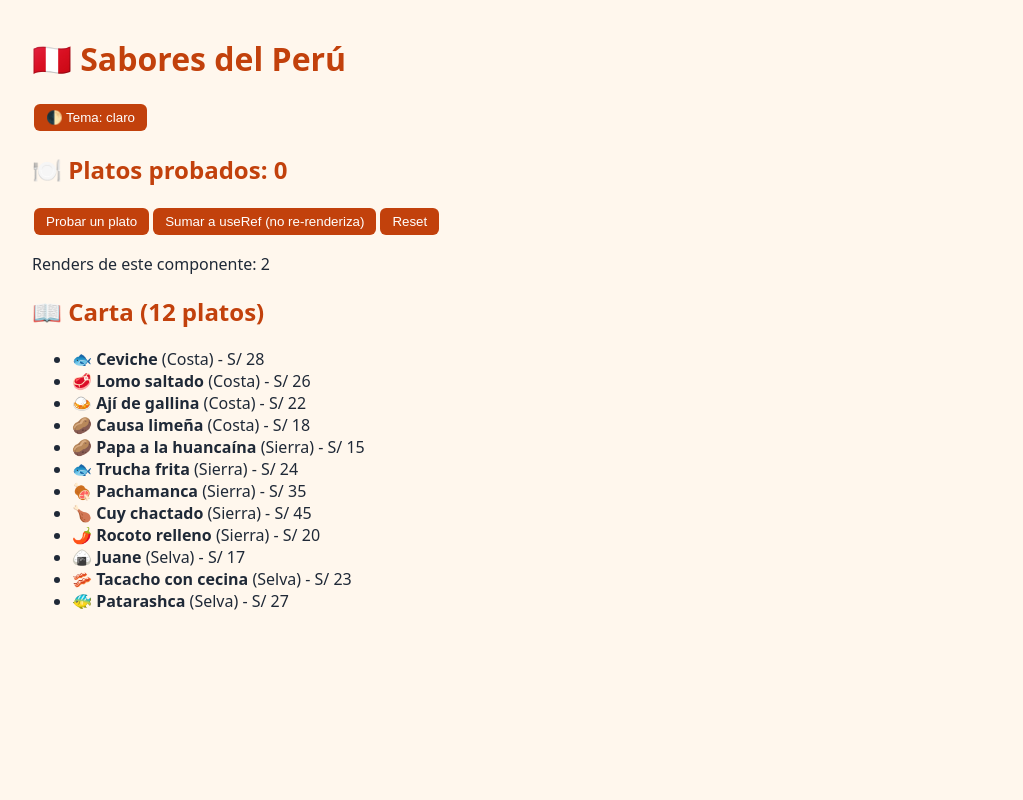
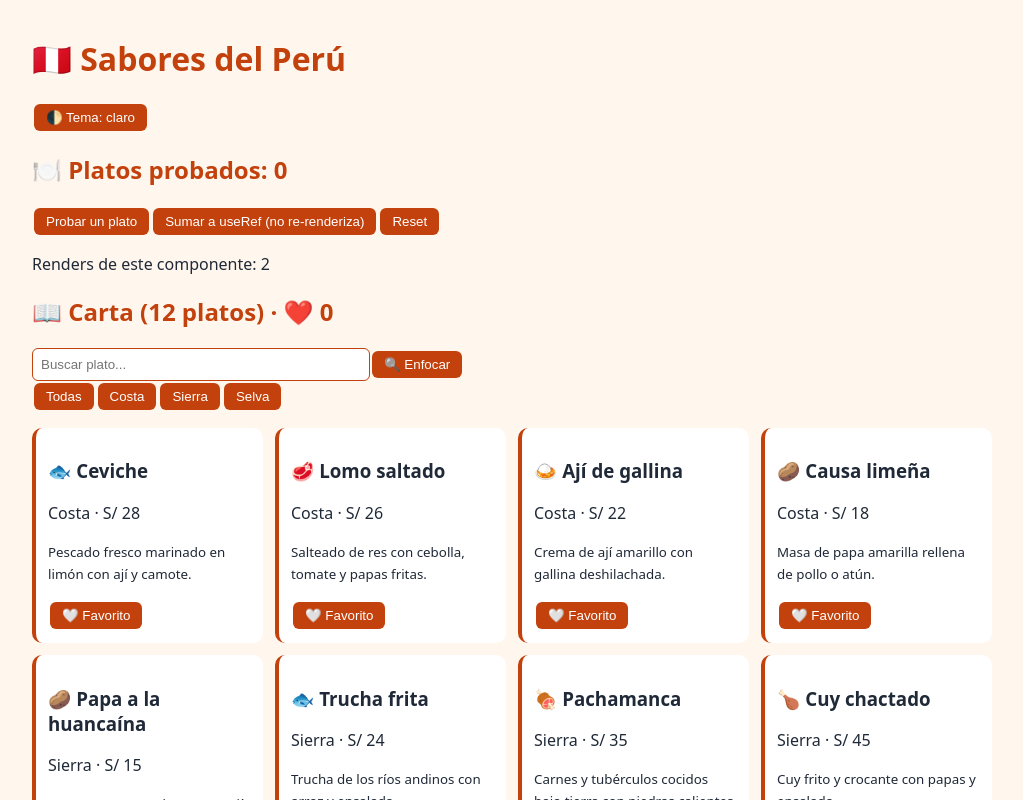
Before and after one commit to stevenhuamanlazo/sabores-del-peru, a React (Vite) app: page / in a window 1280 px wide. Shown: the top 800 px of the page, without its empty margins (128-1151 px from the left). Built offline with nearby package versions, Linux system fonts and the light colour scheme.

Commit message:
feat(paso5): hook personalizado useFetch

```diff
--- a/src/components/ListaPlatos.jsx
+++ b/src/components/ListaPlatos.jsx
@@ -1,44 +1,45 @@
-import { useState, useEffect } from 'react'
+import { useState, useMemo, useCallback, useRef } from 'react'
+import { useFavoritos } from '../context/FavoritosContext'
+import { useFetch } from '../hooks/useFetch'
+import TarjetaPlato from './TarjetaPlato'
 
 export default function ListaPlatos() {
-  const [platos, setPlatos] = useState([])
-  const [cargando, setCargando] = useState(true)
-  const [error, setError] = useState(null)
+  // Hook personalizado: encapsula fetch + loading + error + AbortController
+  const { data, cargando, error } = useFetch('/platos.json')
+  const platos = useMemo(() => data ?? [], [data])
 
-  useEffect(() => {
-    const controller = new AbortController()
+  const [busqueda, setBusqueda] = useState('')
+  const [region, setRegion] = useState('Todas')
+  const inputRef = useRef(null)
+  const { favoritos, dispatch } = useFavoritos()
 
-    const cargarPlatos = async () => {
-      try {
-        const res = await fetch('/platos.json', { signal: controller.signal })
-        if (!res.ok) throw new Error(`HTTP ${res.status}`)
-        const data = await res.json()
-        setPlatos(data)
-        setCargando(false)
-      } catch (err) {
-        if (err.name !== 'AbortError') {
-          setError(err.message)
-          setCargando(false)
-        }
-      }
-    }
+  // useMemo: solo recalcula si cambian platos, búsqueda o región
+  const filtrados = useMemo(
+    () => platos.filter(p =>
+      p.nombre.toLowerCase().includes(busqueda.toLowerCase()) &&
+      (region === 'Todas' || p.region === region)),
+    [platos, busqueda, region]
+  )
 
-    cargarPlatos()
-
-    return () => controller.abort()
-  }, [])
+  // useCallback: la misma función entre renders, así memo funciona
+  const toggleFav = useCallback(id => dispatch({ type: 'TOGGLE', id }), [dispatch])
 
   if (cargando) return <p>⏳ Cargando platos...</p>
   if (error) return <p>❌ Error: {error}</p>
 
   return (
     <section>
-      <h2>📖 Carta ({platos.length} platos)</h2>
-      <ul>
-        {platos.map(p => (
-          <li key={p.id}>
-            {p.emoji} <strong>{p.nombre}</strong> ({p.region}) - S/ {p.precio}
-          </li>
+      <h2>📖 Carta ({filtrados.length} platos) · ❤️ {favoritos.length}</h2>
+      <input ref={inputRef} value={busqueda} onChange={e => setBusqueda(e.target.value)} placeholder="Buscar plato..." />
+      <button onClick={() => inputRef.current.focus()}>🔍 Enfocar</button>
+      <div>
+        {['Todas', 'Costa', 'Sierra', 'Selva'].map(r => (
+          <button key={r} onClick={() => setRegion(r)}>{r}</button>
+        ))}
+      </div>
+      <ul className="grid">
+        {filtrados.map(p => (
+          <TarjetaPlato key={p.id} plato={p} esFavorito={favoritos.includes(p.id)} onToggle={toggleFav} />
         ))}
       </ul>
     </section>
--- /dev/null
+++ b/src/components/TarjetaPlato.jsx
@@ -0,0 +1,14 @@
+import { memo } from 'react'
+
+function TarjetaPlato({ plato, esFavorito, onToggle }) {
+  return (
+    <li className="card">
+      <h3>{plato.emoji} {plato.nombre}</h3>
+      <p>{plato.region} · S/ {plato.precio}</p>
+      <p><small>{plato.descripcion}</small></p>
+      <button onClick={() => onToggle(plato.id)}>{esFavorito ? '❤️ Quitar' : '🤍 Favorito'}</button>
+    </li>
+  )
+}
+
+export default memo(TarjetaPlato)
--- /dev/null
+++ b/src/hooks/useFetch.js
@@ -0,0 +1,28 @@
+import { useState, useEffect } from 'react'
+
+export function useFetch(url) {
+  const [data, setData] = useState(null)
+  const [cargando, setCargando] = useState(true)
+  const [error, setError] = useState(null)
+
+  useEffect(() => {
+    const controller = new AbortController()
+    const cargar = async () => {
+      try {
+        const res = await fetch(url, { signal: controller.signal })
+        if (!res.ok) throw new Error(`HTTP ${res.status}`)
+        setData(await res.json())
+        setCargando(false)
+      } catch (err) {
+        if (err.name !== 'AbortError') {
+          setError(err.message)
+          setCargando(false)
+        }
+      }
+    }
+    cargar()
+    return () => controller.abort()
+  }, [url])
+
+  return { data, cargando, error }
+}
```
